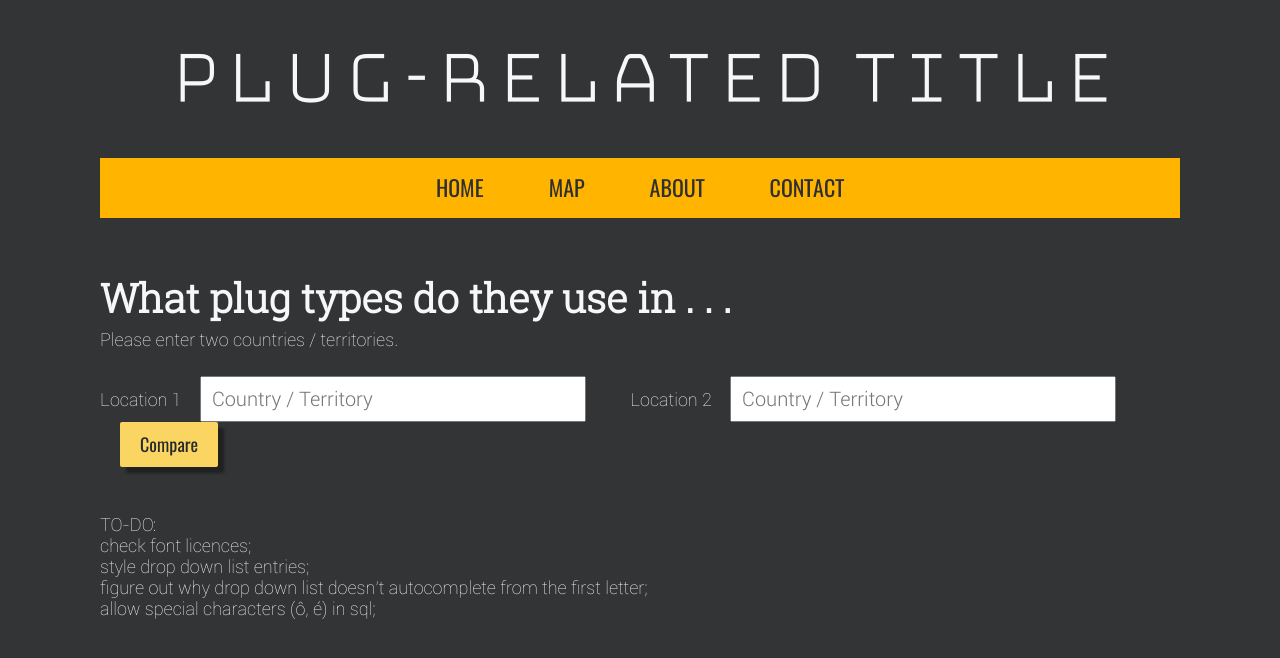
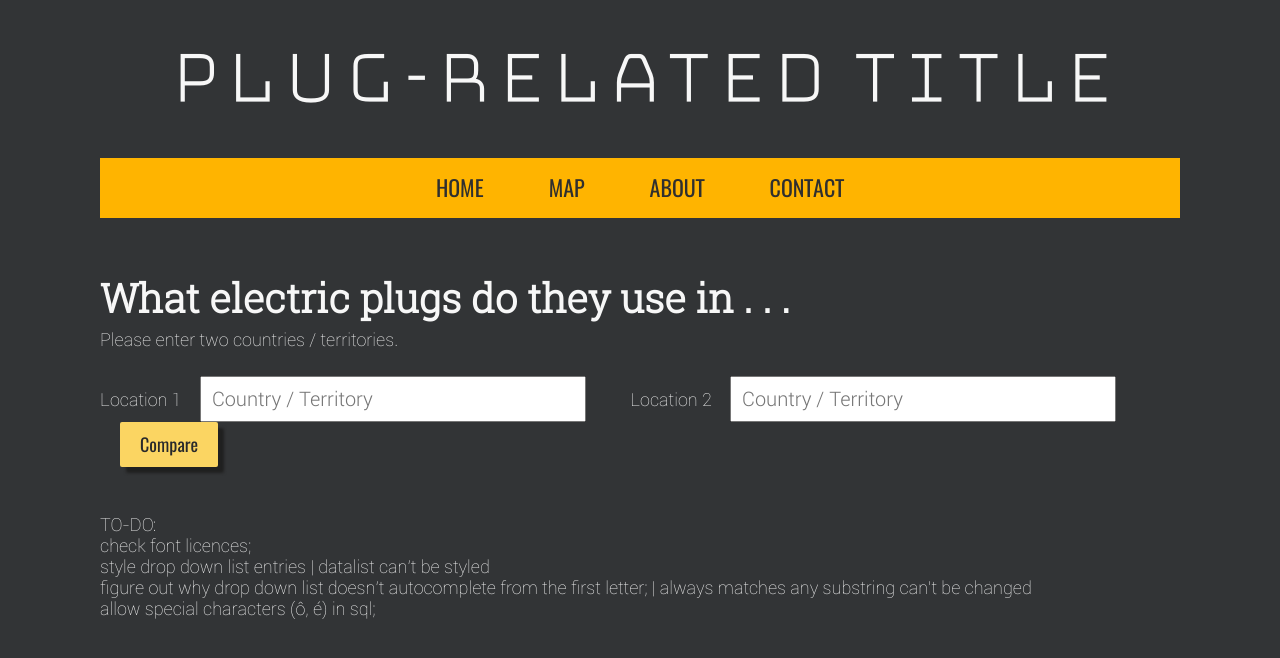
Before and after one commit to Zhaeong/Cardboard, a PHP site: page / in a window 1280 px wide. Shown: the top 658 px of the page. Run offline with PHP 8.4, Linux system fonts and the light colour scheme; data that the repository does not hold is empty.

Commit message:
updated to-do
that is all

```diff
--- a/index.php
+++ b/index.php
@@ -15,7 +15,7 @@ style="text-decoration: none;"
 <?php include('staticPageElements/nav_bar.php'); ?>
 
 
-<h2> <br> What plug types do they use in . . .</h2>
+<h2> <br> What electric plugs do they use in . . .</h2>
 <p> Please enter two countries / territories.</p>
 <p> <br>
 <?php
@@ -44,9 +44,9 @@ style="text-decoration: none;"
 <!--BODY TEXT-->
 <p> <br><br> TO-DO: <br>
 	check font licences; <br>
-    style drop down list entries; <br>
+    style drop down list entries | datalist can't be styled <br>
     figure out why drop down list doesn't
-    autocomplete from the first letter; <br>
+    autocomplete from the first letter; | always matches any substring can't be changed <br>
     allow special characters (ô, é) in sql;
 </p>
 
```
